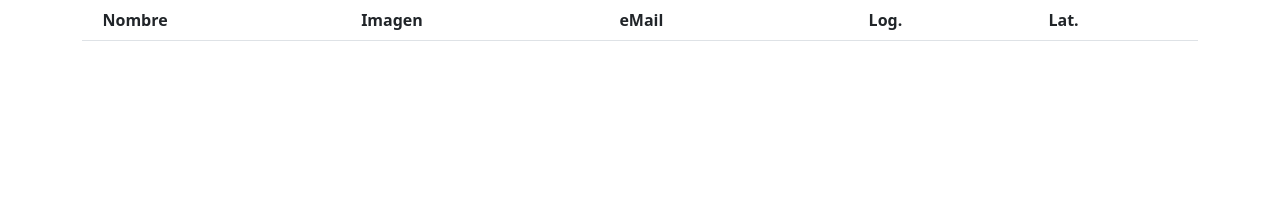
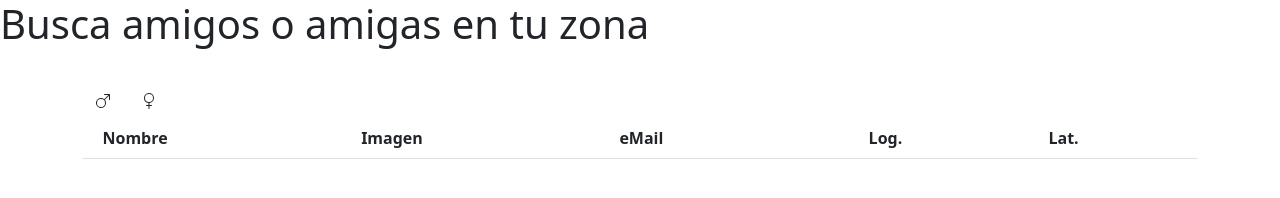
Before and after one commit to arturoruiz-cuenca/api-fetch-usuarios, a plain HTML site: page index.html in a window 1280 px wide. Drawn offline with nearby package versions, Linux system fonts and the light colour scheme; no server answers.

Commit message:
agrego funcionalidad chicas-os

```diff
--- a/index.html
+++ b/index.html
@@ -9,7 +9,25 @@
 
 </head>
 <body>
+
+    <h1>Busca amigos o amigas en tu zona</h1>
+
     <div class="container">
+        <br>
+        <button class="btn btn-ligth " onclick="selectUsers('male')" id="chicas">
+            <svg xmlns="http://www.w3.org/2000/svg" width="16" height="16" fill="currentColor" class="bi bi-gender-male" viewBox="0 0 16 16">
+                <path fill-rule="evenodd" d="M9.5 2a.5.5 0 0 1 0-1h5a.5.5 0 0 1 .5.5v5a.5.5 0 0 1-1 0V2.707L9.871 6.836a5 5 0 1 1-.707-.707L13.293 2H9.5zM6 6a4 4 0 1 0 0 8 4 4 0 0 0 0-8z"/>
+              </svg>
+         </button>
+        <button class="btn btn-ligth" onclick="selectUsers('female')" id="chicos">
+            <svg xmlns="http://www.w3.org/2000/svg" width="16" height="16" fill="currentColor" class="bi bi-gender-female" viewBox="0 0 16 16">
+                <path fill-rule="evenodd" d="M8 1a4 4 0 1 0 0 8 4 4 0 0 0 0-8zM3 5a5 5 0 1 1 5.5 4.975V12h2a.5.5 0 0 1 0 1h-2v2.5a.5.5 0 0 1-1 0V13h-2a.5.5 0 0 1 0-1h2V9.975A5 5 0 0 1 3 5z"/>
+              </svg>
+
+        </button>
+        <br>
+
+
         <table class="table">
             <thead>
                 <tr>
@@ -24,9 +42,6 @@
         </table>
     </div>
 
-
-
-
     <script src="main.js"></script>
 </body>
 </html>
--- a/main.js
+++ b/main.js
@@ -1,6 +1,12 @@
+
+function selectUsers(genero){
+
 var display = document.getElementById('display');
 
-fetch("https://randomuser.me/api?gender=female&&results=10")
+ // borro el lienzo
+ display.innerHTML= '';
+
+fetch("https://randomuser.me/api?gender="+genero+"&&results=10")
     .then(function (response) {
         return response.json();
     }).then(function (data) {
@@ -30,3 +36,5 @@ fetch("https://randomuser.me/api?gender=female&&results=10")
     }).catch(function (err) {
         console.log(err);
     })
+
+}
```
Also changed, not shown: gender-female.svg (added), gender-male.svg (added).
